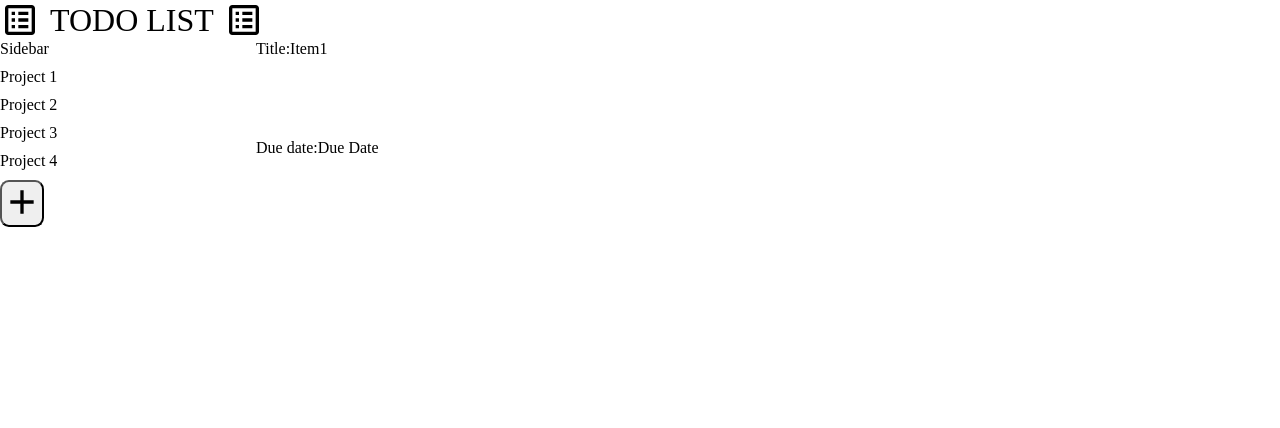
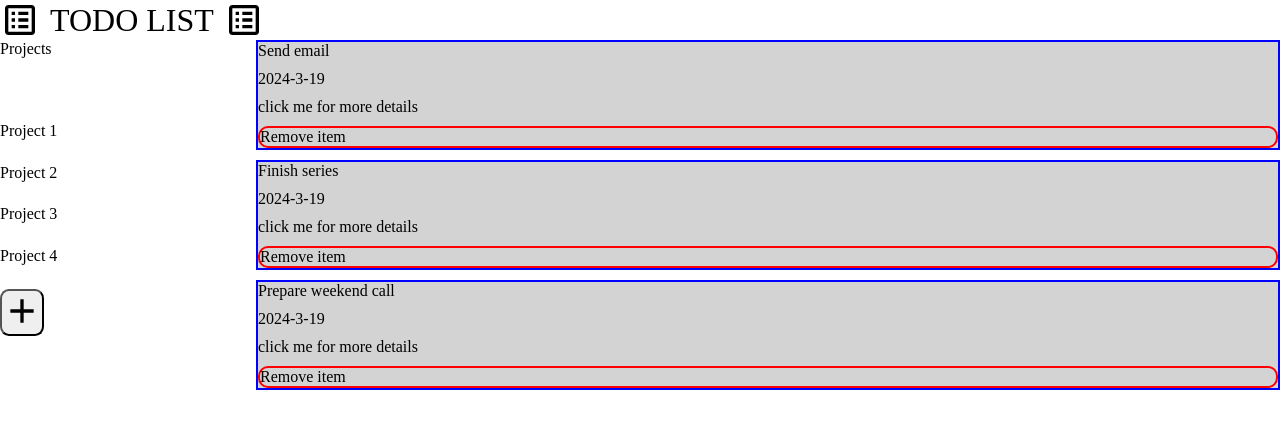
Before and after one commit to CTSDM/odin-todo-list, a website built with webpack: page src/index.html in a window 1280 px wide. Built offline with nearby package versions, Linux system fonts and the light colour scheme.

Commit message:
Add new items of project in screen to the DOM

```diff
--- a/src/dialog.js
+++ b/src/dialog.js
@@ -2,6 +2,7 @@
 
 import Item from './items.js';
 import Project from './project.js';
+import {populateDivItem} from './domManipulation.js';
 
 export {dialog, getDivTodoItem, getDivProject};
 
@@ -44,7 +45,9 @@ function closeModal() {
 
 function addItemToProject(form, itemToAdd, projects) {
     const index = form.querySelector("select").value;
+    console.log(index);
     projects[index].items.push(itemToAdd);
+    populateDivItem(projects, index, itemToAdd);
 }
 
 function submitItem(form, projects) {
--- a/src/domManipulation.js
+++ b/src/domManipulation.js
@@ -1,7 +1,12 @@
 import {dialog, getDivProject, getDivTodoItem} from './dialog.js'
 
 export default function changeDOM(projects) {
+    firstLoadPage(projects);
+};
 
+const DEFAULT_PROJECT_INDEX = 0;
+
+function firstLoadPage(projects) {
     const funcSelectionItemList = [addDivTodo, addDivProject];
     const btnAdd = document.querySelector(".add button");
     const typeItemSelection = document.querySelectorAll(".selection-dialog div");
@@ -14,10 +19,15 @@ export default function changeDOM(projects) {
         e.addEventListener("click", funcSelectionItemList[index]);
     })
 
+    btnAdd.addEventListener("click", () =>  {
+        dialog.showModal();
+        cleanChildDialog();
+        dialog.appendChild(getDivTodoItem(projects));
+    })
+
     function addDivProject() {
         cleanChildDialog();
         dialog.appendChild(getDivProject(projects));
-        console.log(projects);
     }
 
     function addDivTodo() {
@@ -30,9 +40,51 @@ export default function changeDOM(projects) {
         dialog.removeChild(modal);
     }
 
-    btnAdd.addEventListener("click", () =>  {
-        dialog.showModal();
-        cleanChildDialog();
-        dialog.appendChild(getDivTodoItem(projects));
+    // The first time we enter the page we load the contents of the default project
+    populateProject(projects[DEFAULT_PROJECT_INDEX], DEFAULT_PROJECT_INDEX);
+}
+
+function populateProject(project, index) {
+    const todoItemsContainer = document.querySelector(".todo-list");
+    todoItemsContainer.dataset.index = index;
+
+    project.items.forEach((item, index) => {
+        todoItemsContainer.appendChild(createListItemsDiv(item, index, project));
     })
-};
+}
+
+function removeDivItem(divContainer) {
+    divContainer.parentNode.removeChild(divContainer);
+}
+
+function createListItemsDiv(item, index, project) {
+    const divContainer = document.createElement("div");
+    divContainer.classList.add("todo-items");
+    divContainer.dataset.index = index;
+    const divTitle = document.createElement("div");
+    divTitle.textContent = item.title;
+    const divDate = document.createElement("div");
+    divDate.textContent = item.dueDate;
+    const divMoreInfo = document.createElement("div");
+    divMoreInfo.textContent = "click me for more details";
+    const divRemoveItem = document.createElement("div");
+    divRemoveItem.classList.add("remove");
+    divRemoveItem.textContent = "Remove item";
+    divRemoveItem.addEventListener("click", (e) => {
+        removeDivItem(e.target.parentNode);
+        project.removeItem(index);
+    });
+
+    divContainer.appendChild(divTitle);
+    divContainer.appendChild(divDate);
+    divContainer.appendChild(divMoreInfo);
+    divContainer.appendChild(divRemoveItem);
+
+    return divContainer;
+}
+
+export function populateDivItem(projects, index, item) {
+    const todoItemsContainer = document.querySelector(".todo-list");
+    if (index === todoItemsContainer.dataset.index)
+        todoItemsContainer.appendChild(createListItemsDiv(item, index, projects[index]));
+}
--- a/src/index.html
+++ b/src/index.html
@@ -35,7 +35,7 @@
 
             <div class="sidebar">
                 <div>
-                    Sidebar
+                    Projects
                 </div>
                 <div class="projects">
                     <div class="project-item">
@@ -54,10 +54,6 @@
             </div>
             <div class="main-content">
                 <div class="todo-list">
-                    <div class="todo-items">
-                        <div><span class="descriptor">Title:</span><span class="field">Item1</span></div>
-                        <div><span class="descriptor">Due date:</span><span class="field">Due Date</span></div>
-                    </div>
                 </div>
             </div>
         </div>
--- a/src/style.css
+++ b/src/style.css
@@ -106,3 +106,17 @@ form {
     background-color: skyblue;
     transition: all 0.5s ease;
 }
+
+.todo-items {
+    background-color: lightgrey;
+    border: solid 2px blue;
+}
+
+.remove {
+    border: solid 2px red;
+    border-radius: 10px;
+}
+
+.remove:hover {
+    background-color: red;
+}
```
Also changed, not shown: src/project.js (line endings or trailing spaces).
